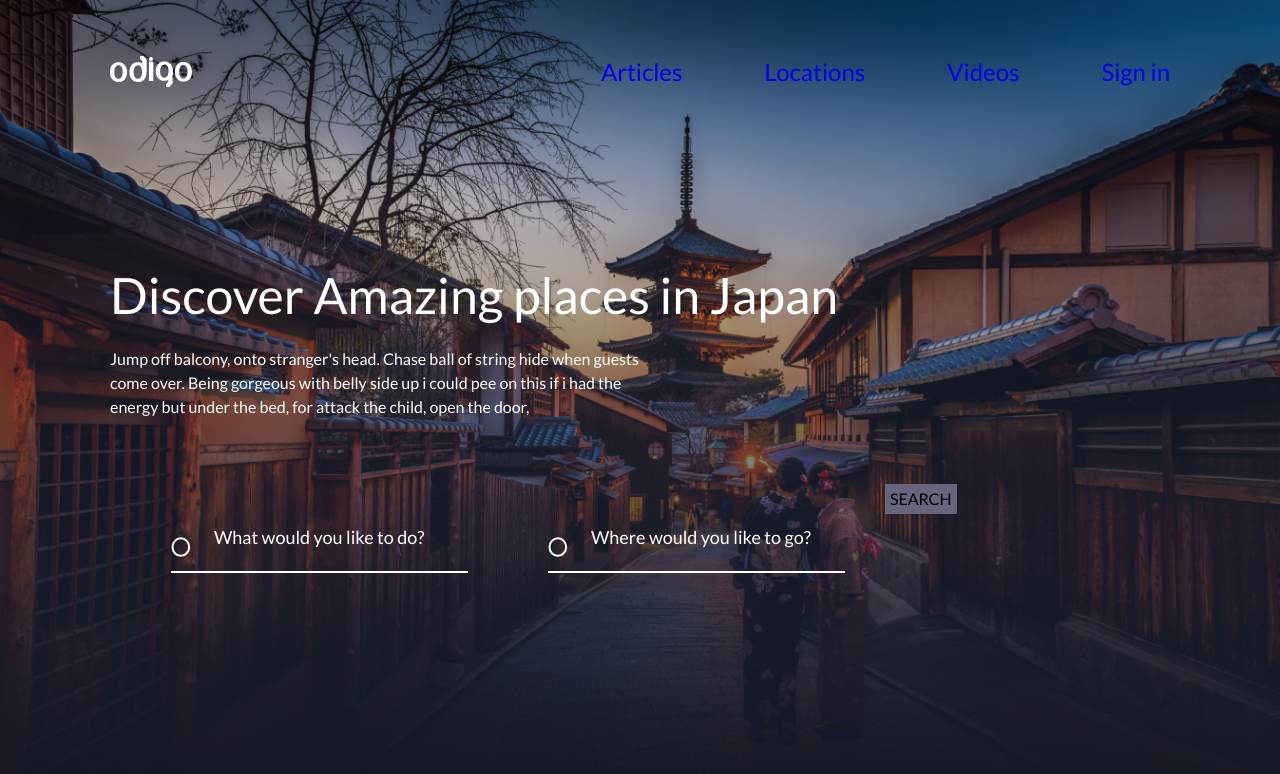
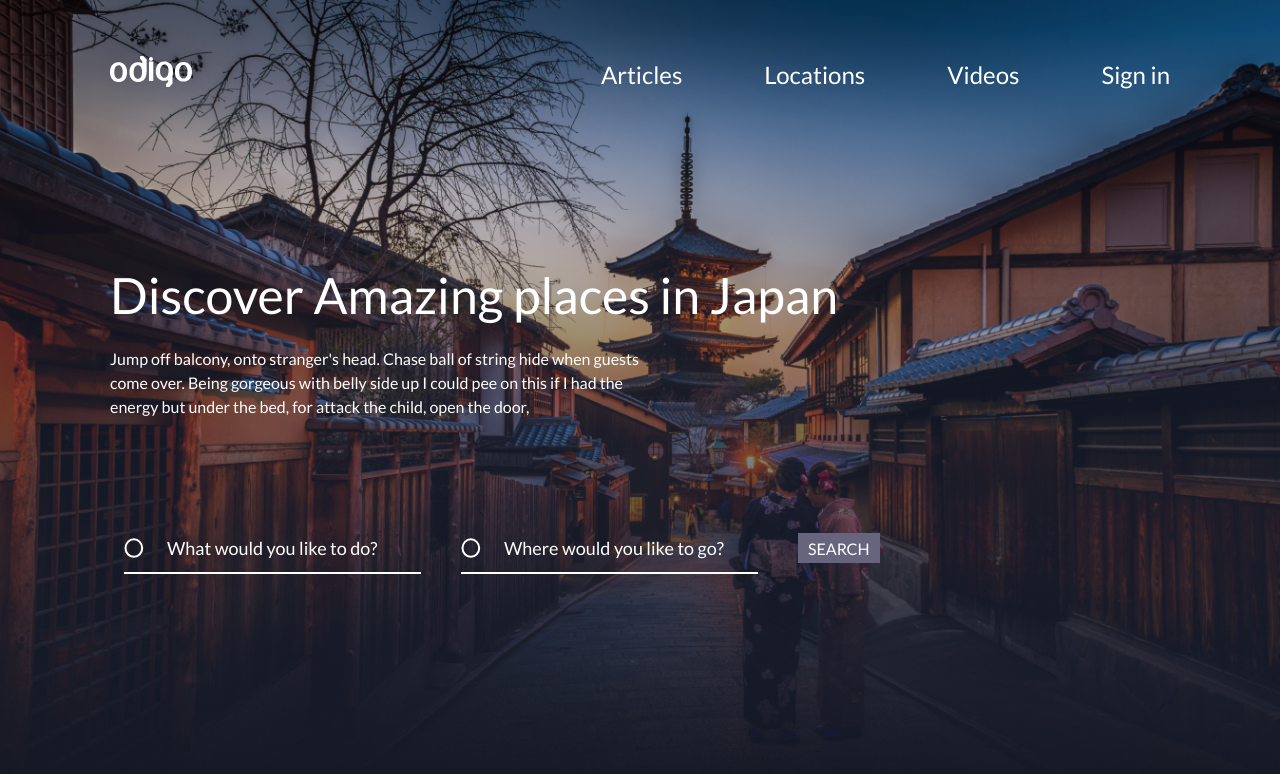
Before and after one commit to volhavettory/dom-4, a plain HTML site: page проект на канале/index.html in a window 1280 px wide. Drawn offline with Linux system fonts and the light colour scheme.

Commit message:
code review

```diff
--- a/проект на канале/index.html
+++ b/проект на канале/index.html
@@ -23,42 +23,42 @@
 
                 <div class="header_nav">
                     <ul class="header_list">
-                        <li class="headar_item">
-                            <a href="#!" class="header_link">Articles</a>
-                        </li>
-                        <li class="headar_item">
-                            <a href="#!" class="header_link">Locations</a>
-                        </li>
-                        <li class="headar_item">
-                            <a href="#!" class="header_link">Videos</a>
+                        <li class="header_item">
+                            <a href="#" class="header_link">Articles</a>
                         </li>
                         <li class="header_item">
-                            <a href="#!" class="header_link">Sign in</a>
+                            <a href="#" class="header_link">Locations</a>
+                        </li>
+                        <li class="header_item">
+                            <a href="#" class="header_link">Videos</a>
+                        </li>
+                        <li class="header_item">
+                            <a href="#" class="header_link">Sign in</a>
                         </li>
 
                     </ul>
 
                 </div>
             </div>
-
+        </div>
     </header>
     <main class="main">
         <section class="intro">
             <div class="wrapper">
-                <h1 class="info_titel">
+                <h1 class="info_title">
                     Discover Amazing places in Japan
                 </h1>
-                <p class="intro_subtitel">Jump off balcony, onto stranger's head. Chase ball of string hide when guests
+                <p class="intro_subtitle">Jump off balcony, onto stranger's head. Chase ball of string hide when guests
                     come over. Being
-                    gorgeous with belly side up i could pee on this if i had the energy but under the bed, for attack
+                    gorgeous with belly side up I could pee on this if I had the energy but under the bed, for attack
                     the child, open the door, </p>
-                <form class="seach_form">
-                    <fieldset class="seach-form_wrap">s
-                        <input type="text" name="user like to do" class="search-form_feild"
+                <form class="search_form">
+                    <fieldset class="search-form_wrap">
+                        <input type="text" name="user like to do" class="search-form_field"
                             placeholder="What would you like to do?">
-                        <input type="text" name="user like to go" class="search-form_feild"
+                        <input type="text" name="user like to go" class="search-form_field"
                             placeholder="Where would you like to go?">
-                        <button type="submit" class="seach-form_submit">search</button>
+                        <button type="submit" class="search-form_submit">search</button>
                     </fieldset>
                 </form>
             </div>
--- a/проект на канале/style.css
+++ b/проект на канале/style.css
@@ -1,16 +1,17 @@
 body {
-  font-family: "lato";
+  font-family: "lato", sans-serif;
   font-style: normal;
   font-size: 16px;
   line-height: 1.2;
   font-weight: normal;
   color: rgb(36, 34, 34);
+  height: 100%;
 }
 .wrapper {
   max-width: 1060px;
-  margin: 0px auto;
+  margin: 0 auto;
 }
-/*header styls*/
+/*header styles*/
 .header {
   position: fixed;
   top: 0;
@@ -29,15 +30,15 @@ body {
   display: flex;
   flex-wrap: wrap;
 }
-.headar_item {
+.header_item {
   margin-right: 82px;
 }
-.headar_item:last-child {
-  margin-right: 0px;
+.header_item:last-child {
+  margin-right: 0;
 }
 .header_link {
-  font-size: white;
-  line-height: 24fpx;
+  color: white;
+  line-height: 24px;
   font-size: 24px;
   text-decoration: none;
 }
@@ -46,15 +47,19 @@ body {
 .header_link:active {
   opacity: 0.75;
 }
-/*ytder finish*/
-/*intro stail*/
+/*header finish*/
+.main {
+  min-height: 700px;
+  height: 100vh;
+}
+/*intro style*/
 .intro {
-  height: 100vh;
-  background: url(../img/intro-bagro.jpg) no-repeat center;
+  height: 100%;
+  background: url(./img/intro-bagro.jpg) no-repeat center;
   background-size: cover;
   padding-top: 265px;
 }
-.info_titel {
+.info_title {
   margin-bottom: 22px;
   min-width: 619px;
   font-weight: 500;
@@ -62,7 +67,7 @@ body {
   line-height: 60px;
   color: #ffffff;
 }
-.intro_subtitel {
+.intro_subtitle {
   color: #ffffff;
   font-weight: 400;
   font-size: 16px;
@@ -70,41 +75,45 @@ body {
   max-width: 546px;
   margin-bottom: 59px;
 }
-.seach_form .seach-form_wrap {
+.search_form .search-form_wrap {
   display: flex;
   flex-wrap: wrap;
   border: none;
+  align-items: baseline;
 }
-.search-form_feild {
+.search-form_field {
   width: 297px;
   background: transparent url(./img/Oval.svg) no-repeat left center;
   background-size: 20px;
   border: 0;
   border-bottom: 2px solid #ffffff;
-  margin: 40px;
-  padding-left: 43px;
-  padding-bottom: 22px;
+  margin: 40px 40px 40px 0;
+  padding: 12px 10px 12px 43px;
   font-weight: 500;
   font-size: 18px;
   line-height: 24px;
   color: #ffffff;
 }
-.search-form_feild::placeholder {
+.search-form_field:focus {
+  outline: none;
+}
+.search-form_field::placeholder {
   font-weight: 500;
   font-size: 18px;
   line-height: 24px;
   color: #ffffff;
 }
-.seach-form_submit {
+.search-form_submit {
   height: 30px;
-  padding: 5px;
+  padding: 5px 10px;
   text-transform: uppercase;
   background: #67647e;
   border: 0;
+  color: white;
 }
-.seach-form_submit:hover,
-.seach-form_submit:focus,
-.seach-form_submit:active {
+.search-form_submit:hover,
+.search-form_submit:focus,
+.search-form_submit:active {
   background: #0d054e;
 }
 /*intro finish*/
```
Also changed, not shown: 1 other file.
